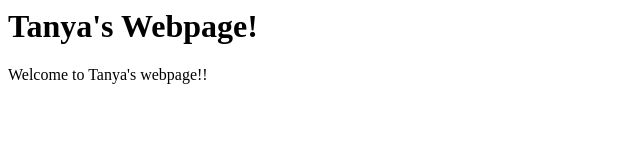
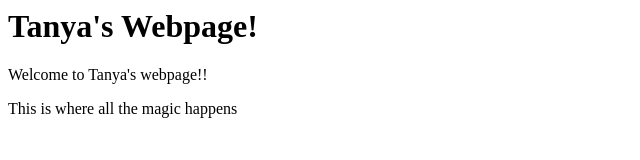
Before and after one commit to tanyaramesh/tanya, a plain HTML site: page index.html in a window 1280 px wide. Shown: the whole page, without its empty margins (0-640 px from the left). Drawn offline with Linux system fonts and the light colour scheme.

Commit message:
added another tag

```diff
--- a/index.html
+++ b/index.html
@@ -10,6 +10,7 @@
 <body>
     <h1>Tanya's Webpage!</h1>
     <p>Welcome to Tanya's webpage!!</p>
+    <p>This is where all the magic happens</p>
 
 </body>
 
```
